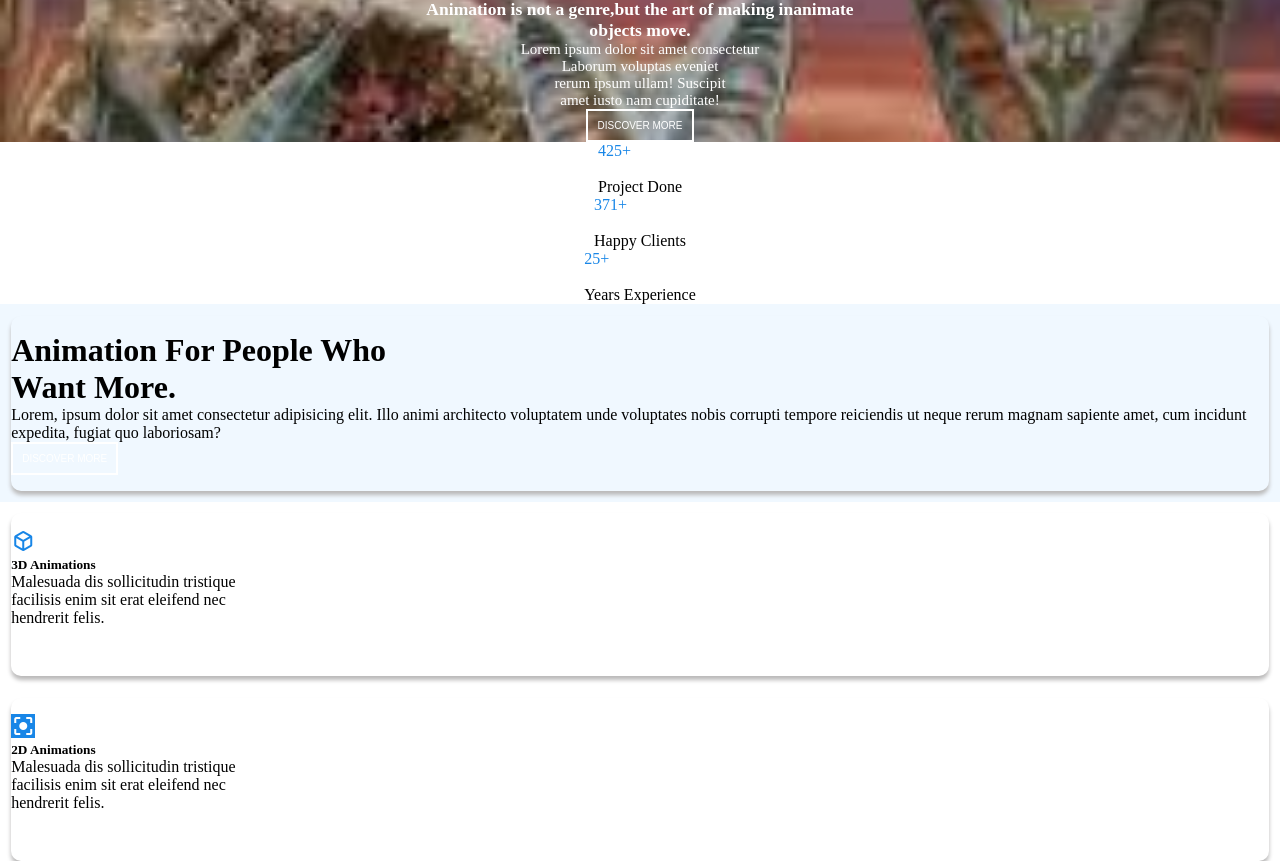
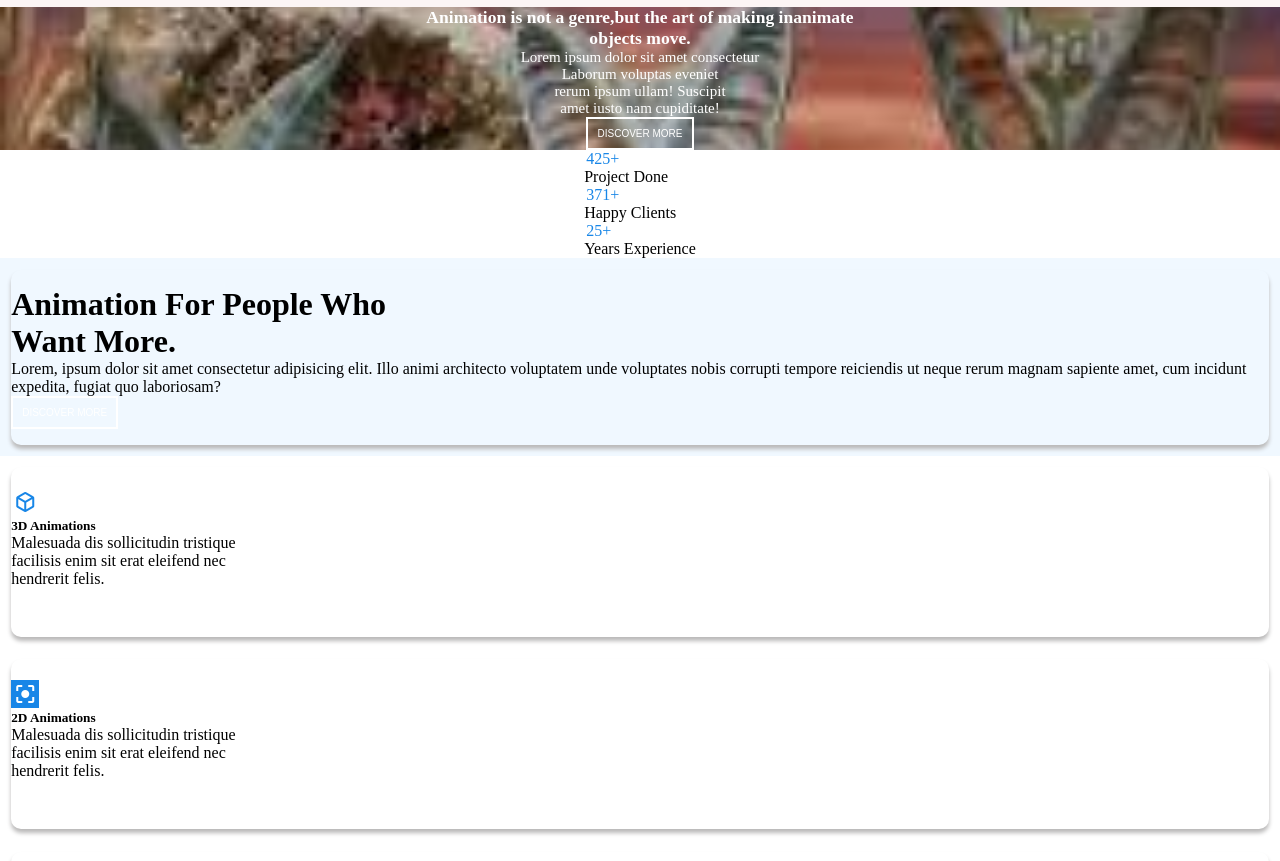
Before and after one commit to mombeh/web-page, a plain HTML site: page index.html in a window 1280 px wide. Shown: the part 682-1543 px from the top of the page. Drawn offline with nearby package versions, Linux system fonts and the light colour scheme.

Commit message:
added a client to my style

```diff
--- a/index.html
+++ b/index.html
@@ -76,9 +76,11 @@
             <button> DISCOVER MORE</button>
         </div>
         <div class="Project">
-           <li><span class="clients">425+</span><br> Project Done</li>
-           <li><span class="clients"> 371+</span><br> Happy Clients</li>
-           <li><span class="clients">25+</span> <br> Years Experience</li>
+            <ul>
+                <li><span class="clients">425+</span><br>Project Done</li>
+                <li><span class="clients"> 371+</span><br> Happy Clients</li>
+                <li><span class="clients">25+</span><br>Years Experience</li>
+            </ul>
         </div>
         <div class="align-tm">
            <h1> Animation For People Who <br> Want More.</h1>
--- a/styles/style.css
+++ b/styles/style.css
@@ -60,8 +60,10 @@
 
 span {
     color: #1886e7;
-    font-size: 1rem;
-    display: flex;
+    /* font-size: 1rem;
+    display: flex; */
+    padding: 2px;
+    margin-top: 5px;
 }
 
 .Project {
@@ -69,6 +71,10 @@
     flex-direction: column;
     align-items: center;
     background-color: #fff;
+    ul [
+        display: flex;
+
+    ]
 }
 
 .animates {
@@ -212,3 +218,8 @@
     margin-bottom: 5px;
     margin: 5px;
 }
+
+.client {
+    color: #4343f5;
+    text-align: center;
+}
```
